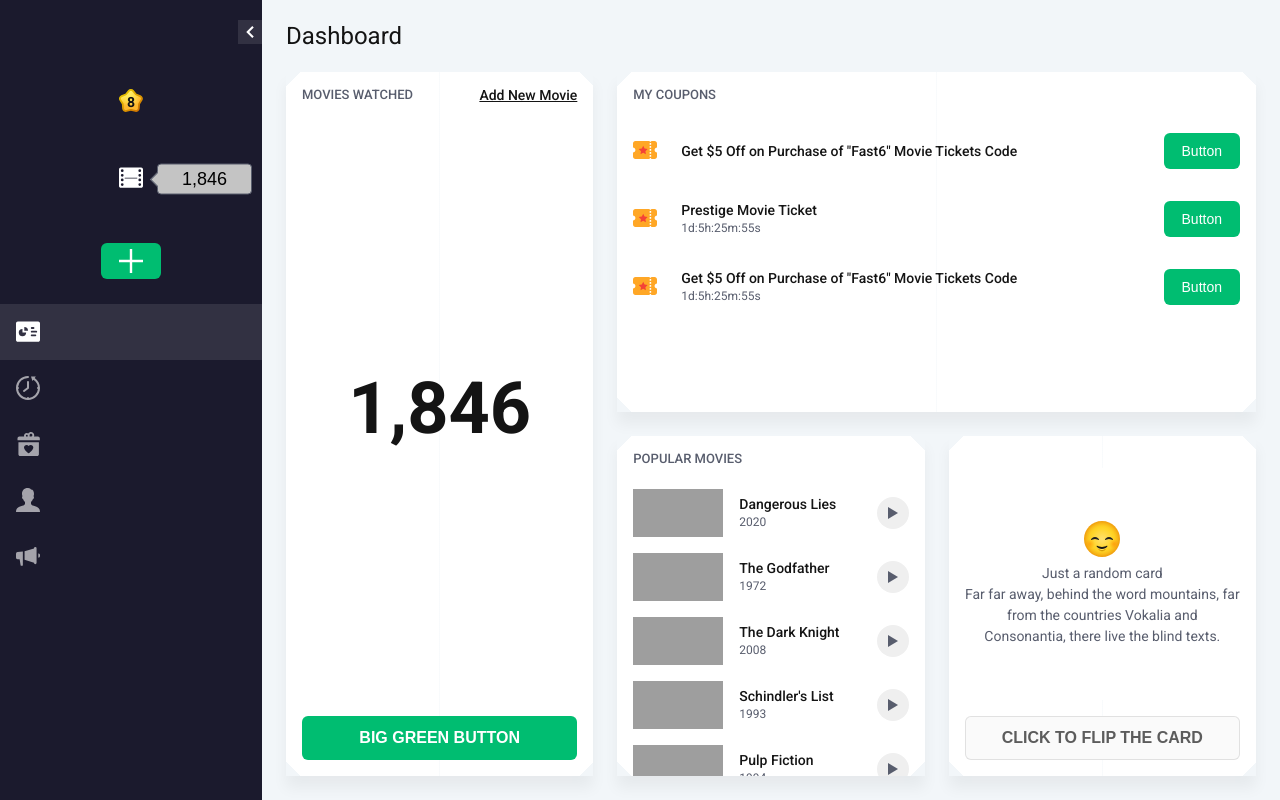
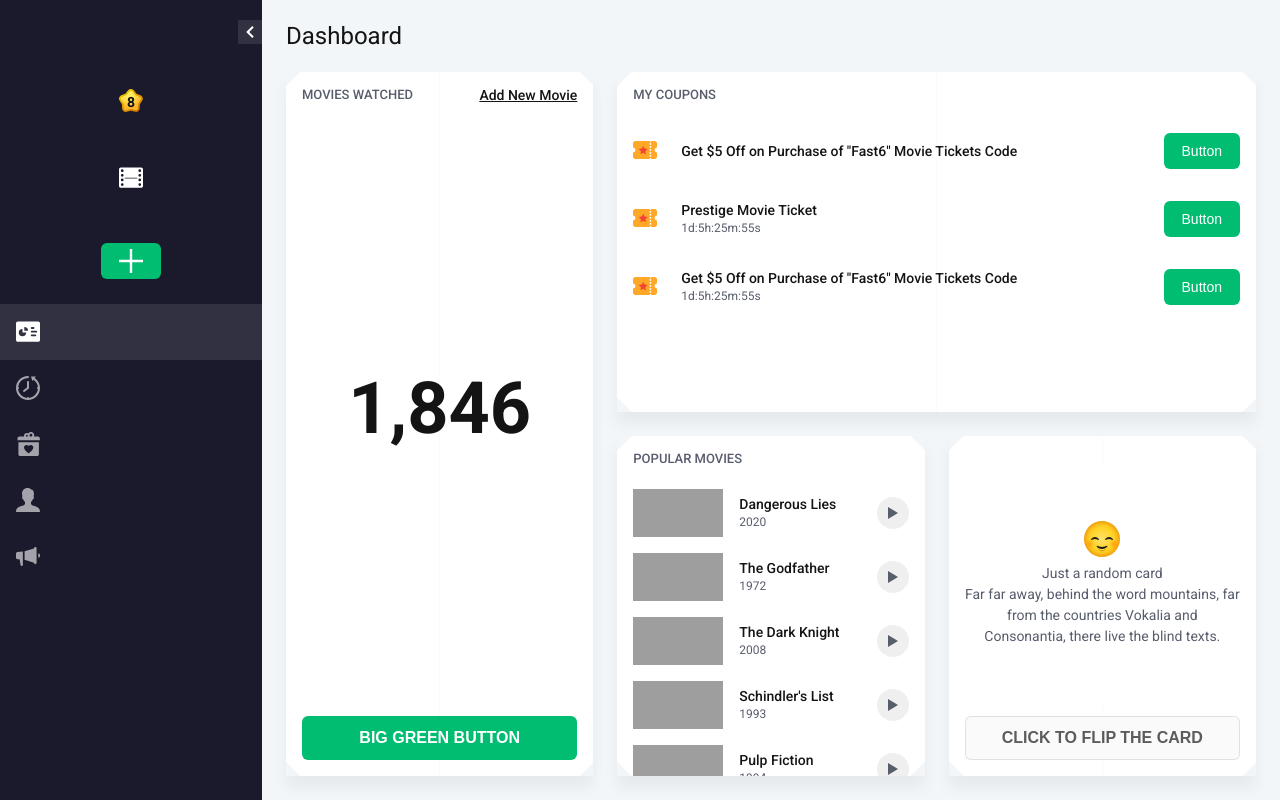
Before and after one commit to dnstld/bitstarz, a Vue app: page /dashboard in a window 1280 px wide. Both pictures are taken after a click on the button 250 px from the left and 32 px from the top of the page. Built offline with nearby package versions, Linux system fonts and the light colour scheme; grey boxes are pictures that could not be loaded.

Commit message:
add tooltip animation

```diff
--- a/src/components/BaseTooltip.vue
+++ b/src/components/BaseTooltip.vue
@@ -21,30 +21,37 @@ export default {
 
 <style lang="scss" scoped>
 .base-tooltip {
-  @extend .btn-reset;
+  $root: &;
   background-color: transparent;
   cursor: default;
   display: inline-block;
   position: relative;
+  @extend .btn-reset;
 
   &:focus {
     outline: none;
+  }
+  &:hover {
+    #{$root}__content {
+      opacity: 1;
+      visibility: visible;
+    }
   }
   &__content {
     border-radius: .25rem;
     border: 1px solid;
     box-sizing: border-box;
     font-size: $text-18;
-    font-weight:normal;
+    font-weight: normal;
     left: 100%;
     margin-left: .5rem;
-    opacity:1;
+    opacity: 0;
     padding: .25rem 1.5rem;
     position: absolute;
     top: 50%;
     transform: translate(0, -50%);
-    transition: opacity 0.8s;
-    visibility: visible;
+    transition: opacity .8s;
+    visibility: hidden;
     z-index: 100;
     @include color("background-color", "grey-500");
     @include color("color", "black");
```
